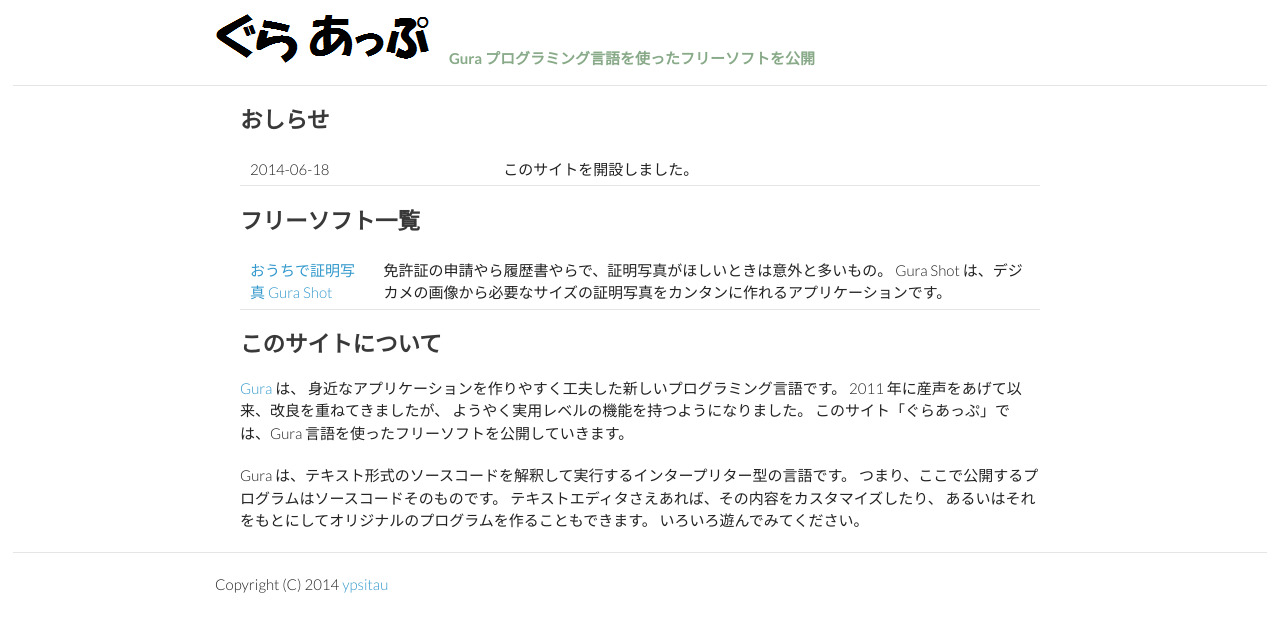
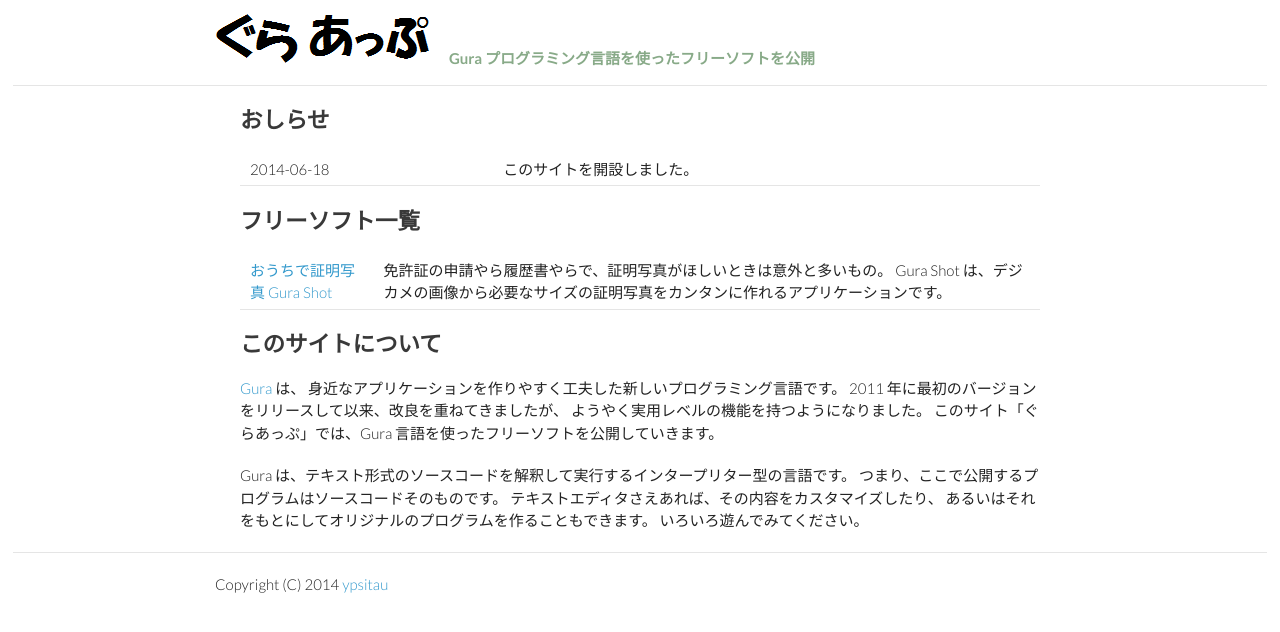
Before and after one commit to gura-app/gura-app.github.io, a Jekyll site: the page built from index.md, in a window 1280 px wide. Shown: the top 632 px of the page. Built offline with Jekyll 4.4.1, drawn with Linux system fonts in a browser that asks for light colours; Markdown is read by kramdown in place of the engine named in the settings.

Commit message:
updated document

```diff
--- a/index.md
+++ b/index.md
@@ -27,7 +27,7 @@ Gura Shot は、デジカメの画像から必要なサイズの証明写真を
 
 [Gura](http://www.gura-lang.org/) は、
 身近なアプリケーションを作りやすく工夫した新しいプログラミング言語です。
-2011 年に産声をあげて以来、改良を重ねてきましたが、
+2011 年に最初のバージョンをリリースして以来、改良を重ねてきましたが、
 ようやく実用レベルの機能を持つようになりました。
 このサイト「ぐらあっぷ」では、Gura 言語を使ったフリーソフトを公開していきます。
 
```
